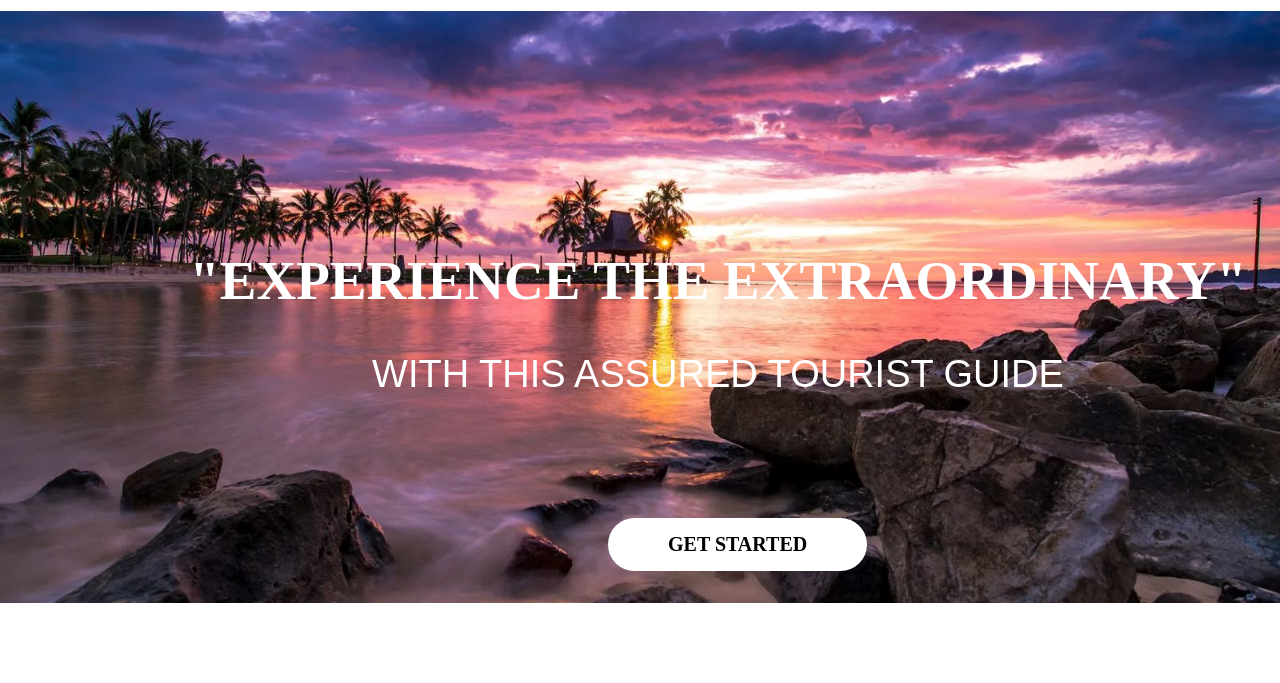
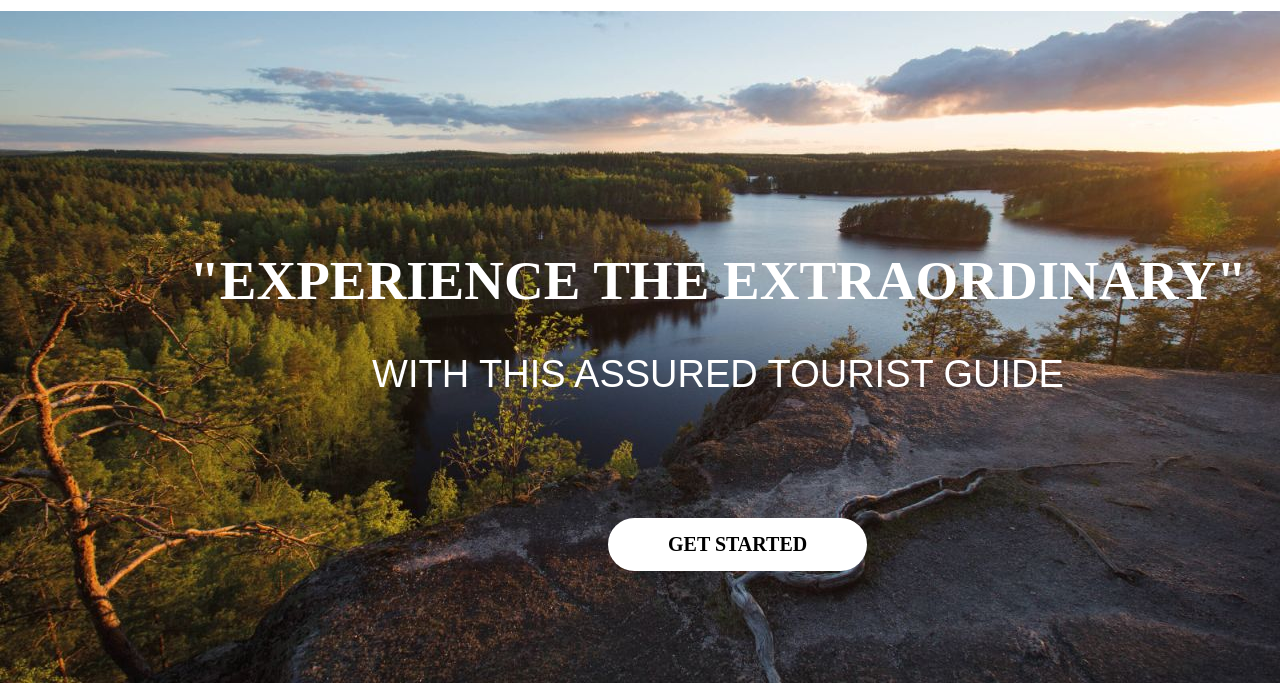
Before and after one commit to Mithun-04/Local_Tourism, a plain HTML site: page front_page.html in a window 1280 px wide. Shown: the part 117-800 px from the top of the page. Drawn offline with Linux system fonts and the light colour scheme.

Commit message:
Update front_page.html

```diff
--- a/front_page.html
+++ b/front_page.html
@@ -7,7 +7,7 @@
         <title>travelguide</title>
         <style>
             body{
-             background-image: url('Front_page.jpg');
+             background-image: url('fp1.jpg');
              background-repeat: no-repeat;
              background-size: cover;
             }
```
